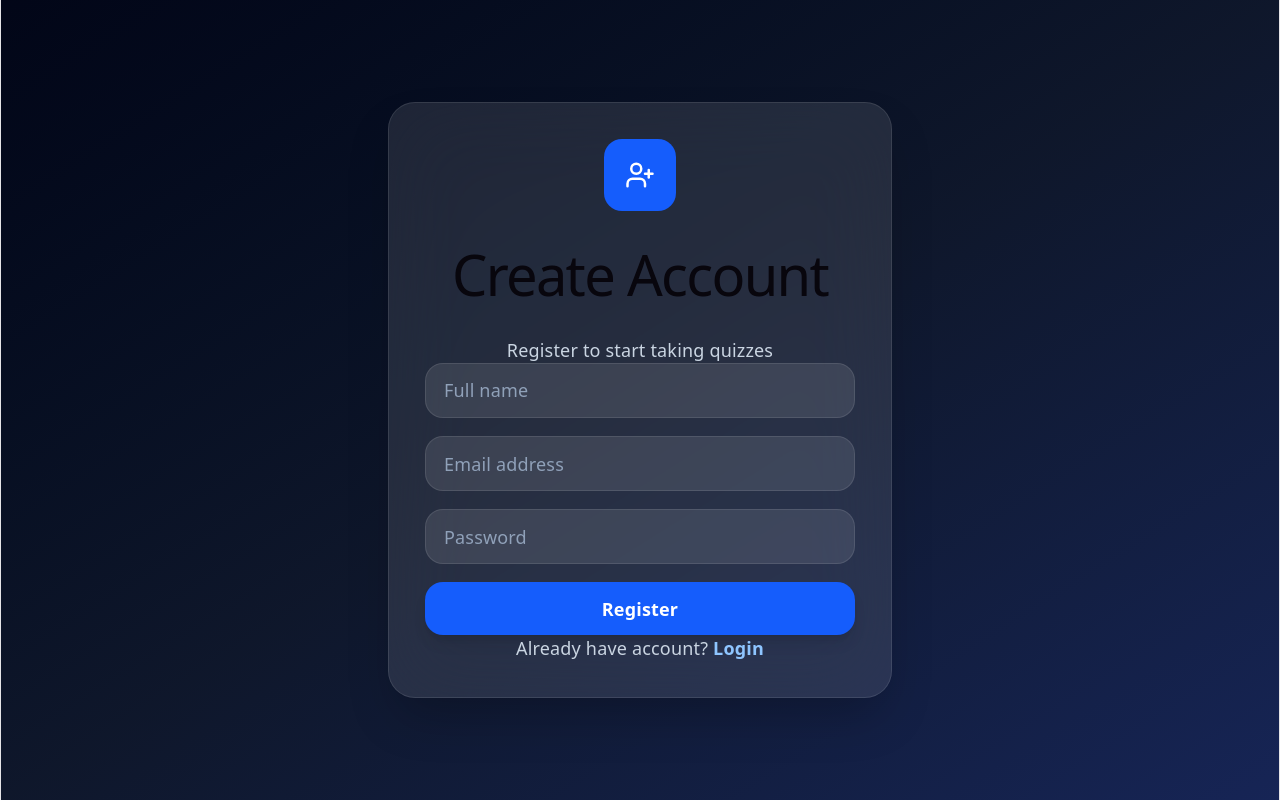
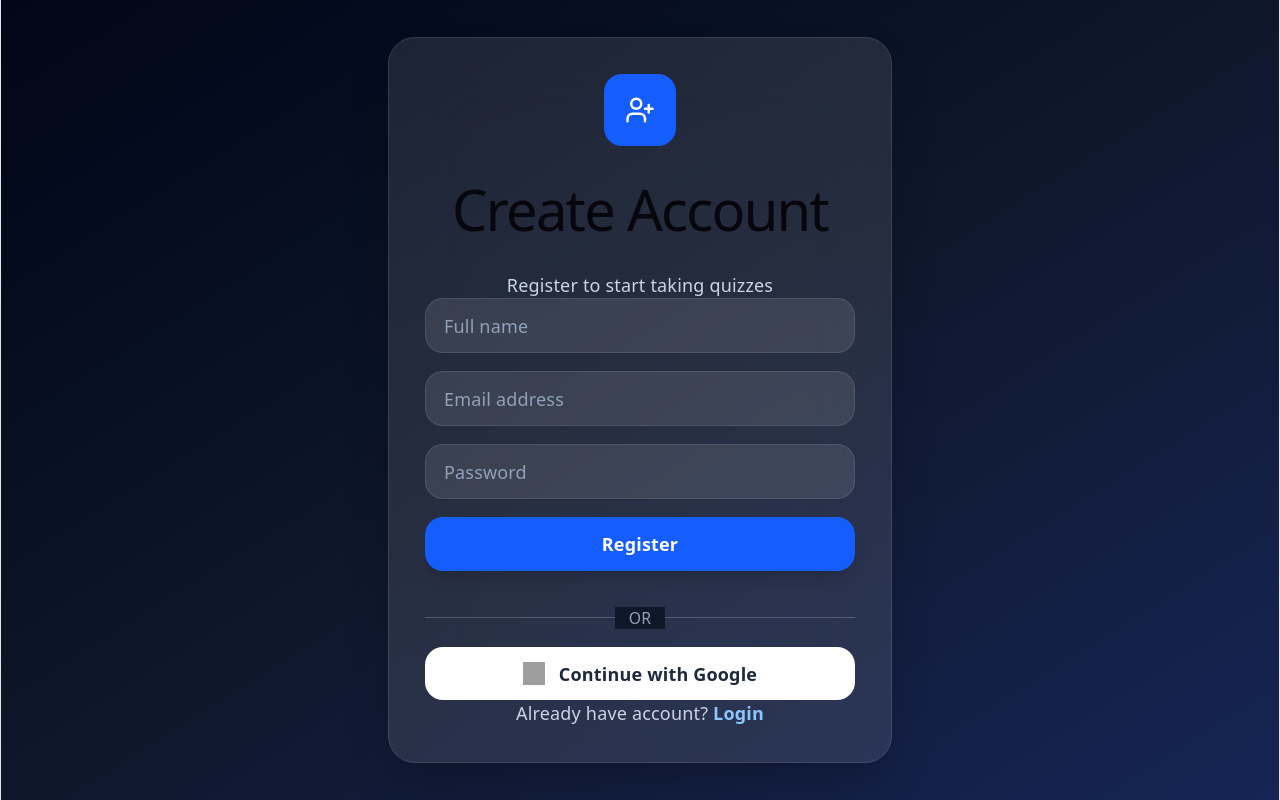
Before and after one commit to bino004/quiz-frontend, a React (Vite) app: page /register in a window 1280 px wide. Built offline with nearby package versions, Linux system fonts and the light colour scheme; grey boxes are pictures that could not be loaded.

Commit message:
register updated googlec

```diff
--- a/src/pages/Register.jsx
+++ b/src/pages/Register.jsx
@@ -3,6 +3,7 @@ import axios from "axios";
 import toast, { Toaster } from "react-hot-toast";
 import { UserPlus } from "lucide-react";
 import { motion } from "framer-motion";
+import { supabase } from "../supabase";
 
 function Register() {
   const [name, setName] = useState("");
@@ -25,6 +26,18 @@ function Register() {
       }, 1000);
     } catch (error) {
       toast.error(error.response?.data?.message || "Registration failed");
+    }
+  }
+  async function handleGoogleRegister() {
+    const { error } = await supabase.auth.signInWithOAuth({
+      provider: "google",
+      options: {
+        redirectTo: window.location.origin + "/auth/callback",
+      },
+    });
+
+    if (error) {
+      toast.error(error.message);
     }
   }
 
@@ -77,6 +90,29 @@ function Register() {
           >
             Register
           </button>
+
+          <div className="relative my-4">
+            <div className="absolute inset-0 flex items-center">
+              <div className="w-full border-t border-white/20"></div>
+            </div>
+
+            <div className="relative flex justify-center text-sm">
+              <span className="bg-slate-900 px-3 text-slate-400">OR</span>
+            </div>
+          </div>
+
+          <button
+            type="button"
+            onClick={handleGoogleRegister}
+            className="w-full flex items-center justify-center gap-3 bg-white text-slate-800 py-3 rounded-2xl font-bold hover:bg-slate-100 transition"
+          >
+            <img
+              src="https://www.svgrepo.com/show/475656/google-color.svg"
+              alt="google"
+              className="w-5 h-5"
+            />
+            Continue with Google
+          </button>
         </form>
 
         <p className="text-center text-slate-300 mt-6">
```
